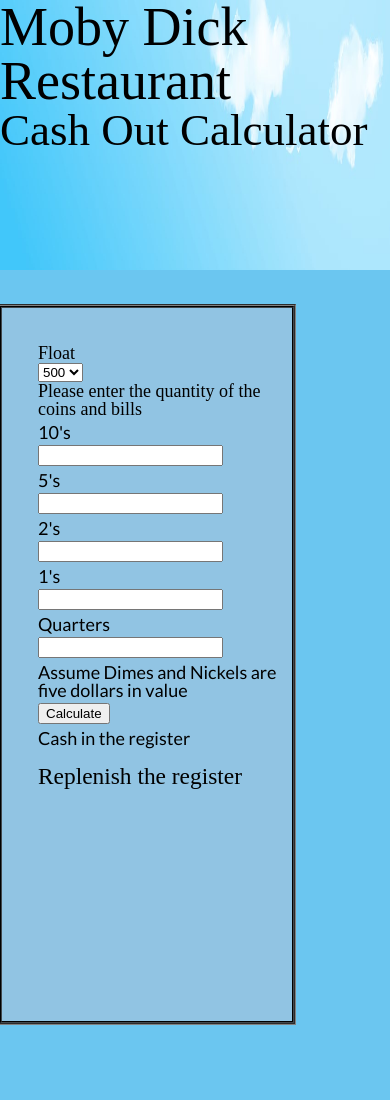
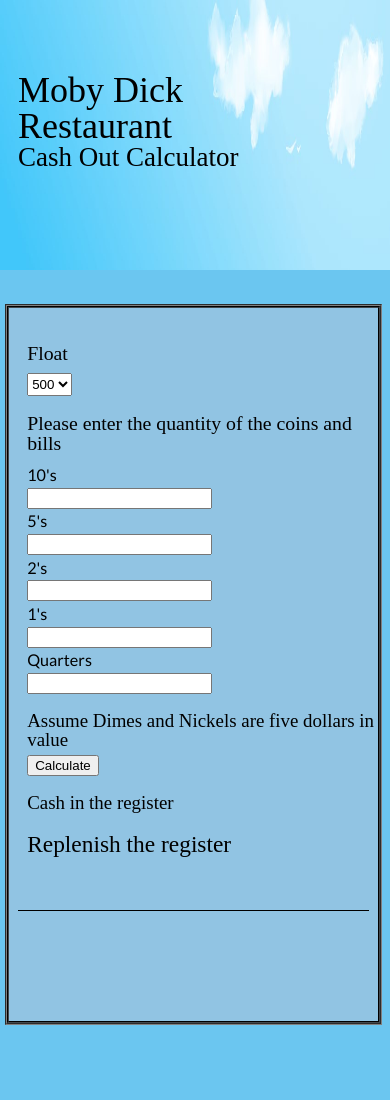
Before and after one commit to BradleyBr/cashout, a plain HTML site: page index.html in a window 390 px wide. Shown: the top 1100 px of the page. Drawn offline with Linux system fonts and the light colour scheme; a web font is replaced by a local one.

Commit message:
added mediastyles, took out commented code in JS that was old test code, reworked some html

```diff
--- a/index.html
+++ b/index.html
@@ -7,6 +7,7 @@
     <meta name="viewport" content="width=device-width, initial-scale=1">
     <link rel="stylesheet" type="text/css" media="screen" href="./resources/css/reset.css">
     <link rel="stylesheet" type="text/css" media="screen" href="./resources/css/style.css">
+    <link rel="stylesheet" type="text/css" media="screen" href="./resources/css/mediastyles.css">
     <link href="https://fonts.googleapis.com/css?family=Eczar|Lato:400,700" rel="stylesheet">
 </head>
 <body>
@@ -36,10 +37,10 @@
                 <input type="number" id="oneInput">
                 <p>Quarters</p>
                 <input type="number" id="quarterInput">
-                <p>Assume Dimes and Nickels are five dollars in value</p>
+                <h4>Assume Dimes and Nickels are five dollars in value</h4>
                 <div class="cashoutputcontainer">
                     <button id="cashCalculate">Calculate</button>
-                    <p>Cash in the register</p>
+                    <h4>Cash in the register</h4>
                     <p id="cashOutput"></p>
                 </div>
             </div>
@@ -48,6 +49,8 @@
                 <h1>Replenish the register</h1>
                 <div class="replenishflexbox">
                     <div id="replenish">
+                    </div>
+                    <div class="borderlinemediastyle">
                     </div>
                     <div id="registertotal">
                     </div>
--- /dev/null
+++ b/resources/css/mediastyles.css
@@ -0,0 +1,97 @@
+@media only screen and (max-width: 1220px) {
+    .parentcontainer {
+        height: 1100px;
+    }
+
+    .replenishflexbox {
+        flex-direction: column;
+        width: auto;
+    }
+
+    #replenish {
+        border-right: none;
+        margin-bottom: 1rem;
+        padding-bottom: 1rem;
+        padding-right: 0;
+        padding-left: 2rem;
+        width: auto;
+    }
+
+    .borderlinemediastyle {
+        position: relative;
+        left: 1rem;
+        border-top: 1px black solid;
+        margin-bottom: 1rem;
+    }
+
+    #registertotal {
+        right: 0;
+        padding-left: 2rem;
+    }
+}
+
+@media only screen and (max-width: 850px) {
+
+    header h1 {
+        font-size: 2.5rem;
+    }
+
+    header h2 {
+        font-size: 2rem;
+    }
+
+    header h1, header h2 {
+        width: 20rem;
+    }
+
+    .content {
+        width: 85%;
+    }
+}
+
+@media only screen and (max-width: 530px) {
+
+    .parentcontainer {
+        height: 1250px;
+    }
+
+    header h1 {
+        font-size: 2rem;
+    }
+
+    header h2 {
+        font-size: 1.5rem;
+    }
+
+    header h1, header h2 {
+        width: 15rem;
+        top: 4rem;
+        left: 1rem;
+    }
+
+    p {
+        font-size: 0.9rem;
+    }
+
+    .content{
+        padding-left: 1rem;
+        margin-left: 0.4rem;
+        width: 90%;
+    }
+
+    .borderlinemediastyle {
+        left: 1.5rem;
+    }
+}
+
+@media only screen and (max-width: 350px) {
+
+    .parentcontainer {
+        height: 1325px;
+    }
+
+    header h1, header h2 {
+        width: 13rem;
+        left: 1rem;
+    }
+}
--- a/resources/css/style.css
+++ b/resources/css/style.css
@@ -27,6 +27,13 @@ header h2 {
     font-size: 2.5rem;
 }
 
+header h1, header h2 {
+    width: 38rem;
+    position: relative;
+    left: 8rem;
+    top: 3rem;
+}
+
 p {
     font-family: 'Lato', sans-serif;
     padding-top: 0.25rem;
@@ -35,7 +42,7 @@ p {
 
 b {
     font-weight: 700;
-    font-size: 0.9rem;
+    font-size: 0.95rem;
 }
 
 .parentcontainer {
@@ -52,9 +59,26 @@ b {
     padding-top: 2rem;
     padding-left: 2rem;
     padding-bottom: 1.5rem;
+    margin-left: 1rem;
     background-color: rgba(156, 197, 224, 0.8);
     width: 65%;
     min-height: 650px;
+}
+
+.content h3 {
+    font-size: 1.1rem;
+    padding-bottom: 0.5rem;
+}
+
+.content h4 {
+    font-size: 1.05rem;
+    padding-top: 1rem;
+    padding-bottom: 0.3rem;
+}
+
+select {
+    height: 1.3rem;
+    margin-bottom: 1rem;
 }
 
 .replenishcontainer h1 {
@@ -71,6 +95,10 @@ b {
     justify-content: space-around;
 }
 
+.replenishflexbox h2 {
+    font-size: 1.2rem;
+}
+
 #replenish {
     border-right: solid black 1px;
     padding-right: 3rem;
@@ -80,3 +108,7 @@ b {
     position: relative;
     right: 2rem;
 }
+
+.totalfloat {
+    text-decoration: black underline double;
+}
--- a/resources/js/main.js
+++ b/resources/js/main.js
@@ -9,14 +9,7 @@ const parentObj = {
         tenCounter: 0,
         inputElement: function () {
             this.tenInputElement.addEventListener('blur', function (event) {
-                // if (parentObj.tenObj.tenInput !== 0) {
-                //     parentObj.inputSum -= (parentObj.tenObj.tenInput * 10)
-                //     parentObj.outputSum -= (parentObj.tenObj.tenInput * 10)
-                // }
                 parentObj.tenObj.tenInput = Number(event.target.value)
-                // parentObj.tenObj.tenOutput = Number(event.target.value)
-                // parentObj.inputSum += (Number(event.target.value) * 10)
-                // parentObj.outputSum += (Number(event.target.value) * 10)
             })
         }
     },
@@ -27,14 +20,7 @@ const parentObj = {
         fiveCounter: 0,
         inputElement: function() {
             this.fiveInputElement.addEventListener('blur', function (event) {
-                // if (parentObj.fiveObj.fiveInput !== 0) {
-                //     parentObj.inputSum -= (parentObj.fiveObj.fiveInput * 5)
-                //     parentObj.outputSum -= (parentObj.fiveObj.fiveInput * 5)
-                // }
                 parentObj.fiveObj.fiveInput = Number(event.target.value)
-                // parentObj.fiveObj.fiveOutput = Number(event.target.value)
-                // parentObj.inputSum += (Number(event.target.value) * 5)
-                // parentObj.outputSum += (Number(event.target.value) * 5)
             })
         }
     },
@@ -45,14 +31,7 @@ const parentObj = {
         twoCounter: 0,
         inputElement: function() {
             this.twoInputElement.addEventListener('blur', function (event) {
-                // if (parentObj.twoObj.twoInput !== 0) {
-                //     parentObj.inputSum -= (parentObj.twoObj.twoInput * 2)
-                //     parentObj.outputSum -= (parentObj.twoObj.twoInput * 2)
-                // }
                 parentObj.twoObj.twoInput = Number(event.target.value)
-                // parentObj.twoObj.twoOutput = Number(event.target.value)
-                // parentObj.inputSum += (Number(event.target.value) * 2)
-                // parentObj.outputSum += (Number(event.target.value) * 2)
             })
         }
     },
@@ -63,14 +42,7 @@ const parentObj = {
         oneCounter: 0,
         inputElement: function() {
             this.oneInputElement.addEventListener('blur', function (event) {
-                // if (parentObj.oneObj.oneInput !== 0) {
-                //     parentObj.inputSum -= parentObj.oneObj.oneInput
-                //     parentObj.outputSum -= parentObj.oneObj.oneInput
-                // }
                 parentObj.oneObj.oneInput = Number(event.target.value)
-                // parentObj.oneObj.oneOutput = Number(event.target.value)
-                // parentObj.inputSum += Number(event.target.value)
-                // parentObj.outputSum += Number(event.target.value)
             })
         }
     },
@@ -81,14 +53,7 @@ const parentObj = {
         quarterCounter: 0,
         inputElement: function() {
             this.quarterInputElement.addEventListener('blur', function (event) {
-                // if (parentObj.quarterObj.quarterInput !== 0) {
-                //     parentObj.inputSum -= (parentObj.quarterObj.quarterInput / 4)
-                //     parentObj.outputSum -= (parentObj.quarterObj.quarterInput / 4)
-                // }
                 parentObj.quarterObj.quarterInput = Number(event.target.value)
-                // parentObj.quarterObj.quarterOutput = Number(event.target.value)
-                // parentObj.inputSum += (Number(event.target.value) / 4)
-                // parentObj.outputSum += (Number(event.target.value) / 4)
             })
         }
     },
@@ -227,7 +192,7 @@ const registerElement = document.getElementById('registertotal')
 cashCalculateElement.addEventListener('click', function () {
 
     document.getElementById('cashOutput').innerHTML = ''
-    document.getElementById('cashOutput').innerHTML = `<p><b>$${parentObj.inputSumFunc()}</b></p>`
+    document.getElementById('cashOutput').innerHTML = `<p>$<b>${parentObj.inputSumFunc()}</b></p>`
     parentObj.calculateAll()
     replenishElement.innerHTML = ''
     registerElement.innerHTML = ''
@@ -245,6 +210,6 @@ cashCalculateElement.addEventListener('click', function () {
                                 <p>Twos in the register: <b>${parentObj.twoObj.twoOutput}</b></p>
                                 <p>Ones in the register: <b>${parentObj.oneObj.oneOutput}</b></p>
                                 <p>Quarters in the register: <b>${parentObj.quarterObj.quarterOutput}</b></p>
-                                <p>Nickels and Dimes combined: <b>$12</b></p>
-                                <p>Total float: <b>$${parentObj.outputSum}</b></p>`
+                                <p>Nickels and Dimes combined: $<b>12</b></p>
+                                <p>Total float: $<b class="totalfloat">${parentObj.outputSum}</b></p>`
 })
```
